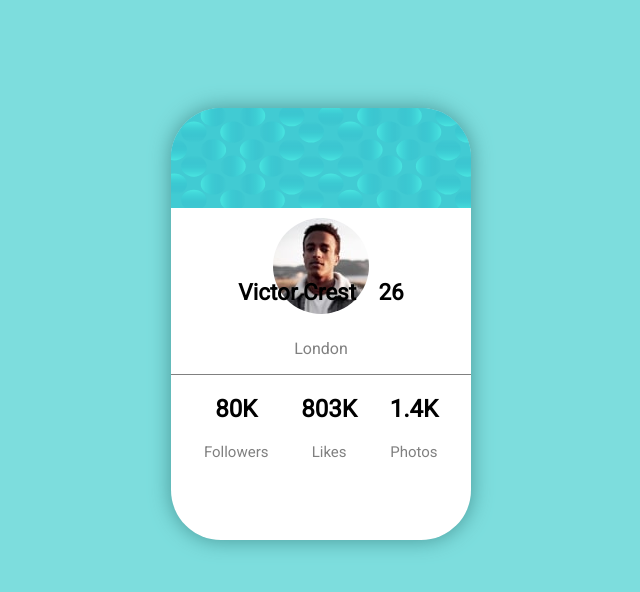
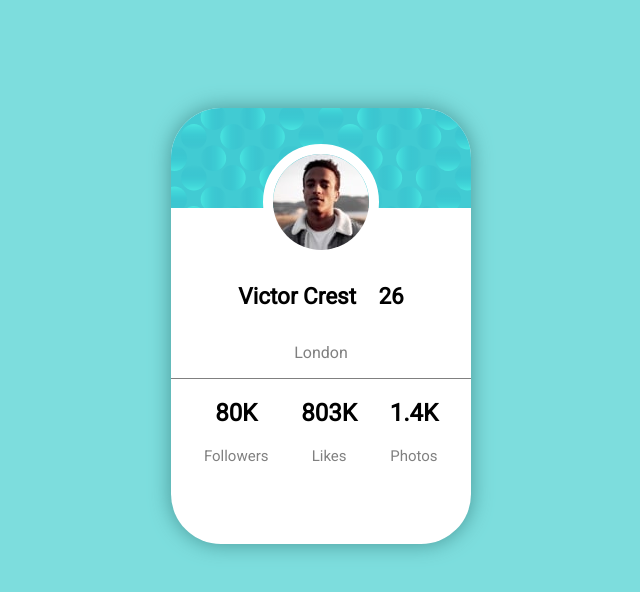
Before and after one commit to IzykGit/Profile-card-component, a plain HTML site: page index.html in a window 1280 px wide. Shown: the whole page, without its empty margins (319-959 px from the left). Drawn offline with Linux system fonts and the light colour scheme.

Commit message:
added div

```diff
--- a/index.html
+++ b/index.html
@@ -13,17 +13,25 @@
 <body>
 
   <div class="card">
-    <img class="cardTop" src="./images/bg-pattern-card.svg"/>
-    <img class="profileImage" src="./images/image-victor.jpg"/>
+    <div class="cardTop"></div>
 
 
     <div class="content">
+
+      <div class="profileDiv">
+        <img class="profileImage" src="./images/image-victor.jpg"/>
+      </div>
+
+
       <div class="userInfo">
+
         <div class="name-age">
           <h2>Victor Crest</h2>
           <h2>26</h2>
         </div>
+
         <p>London</p>
+
       </div>
 
       <div class="statsContainer">
```
